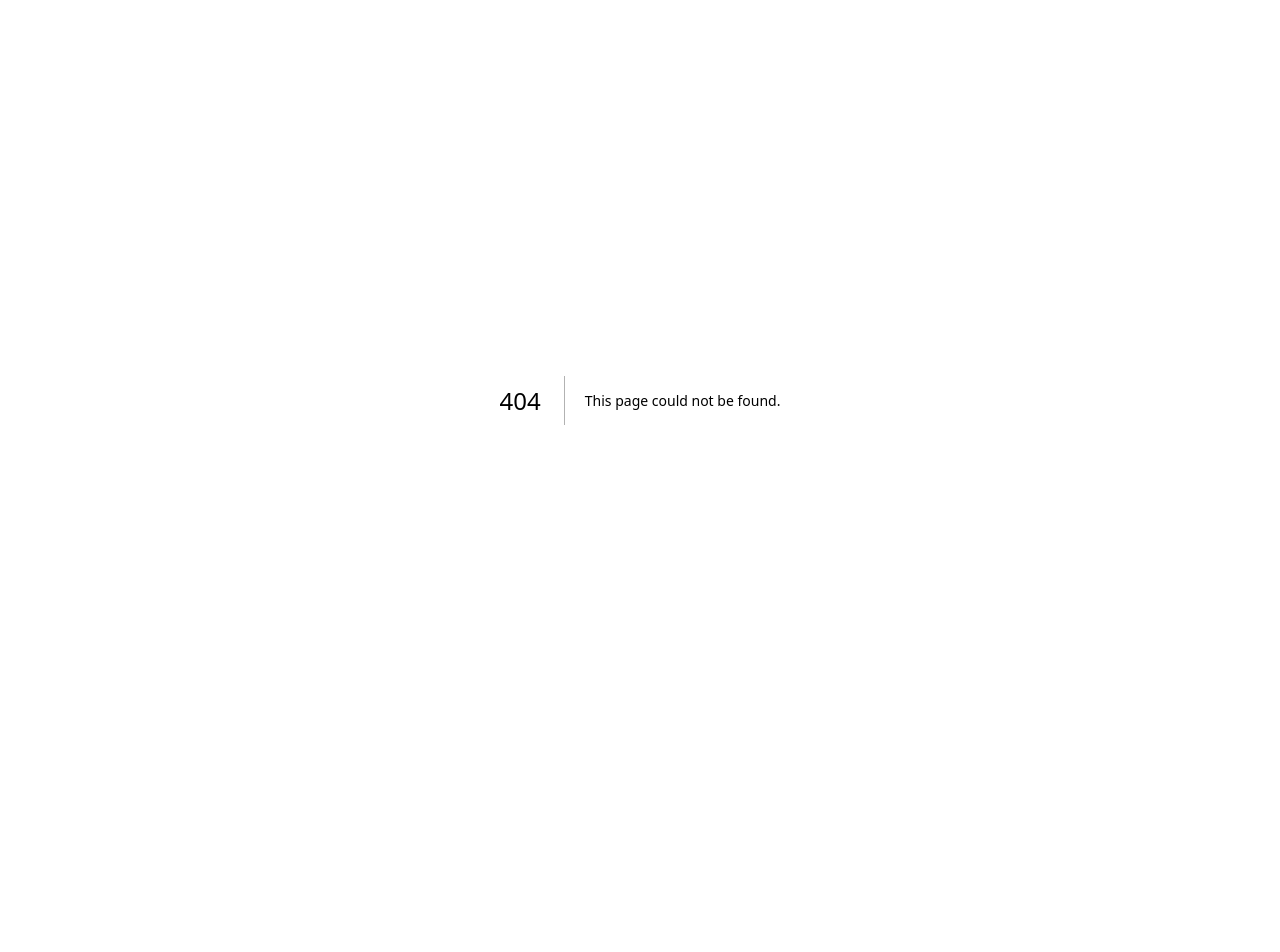
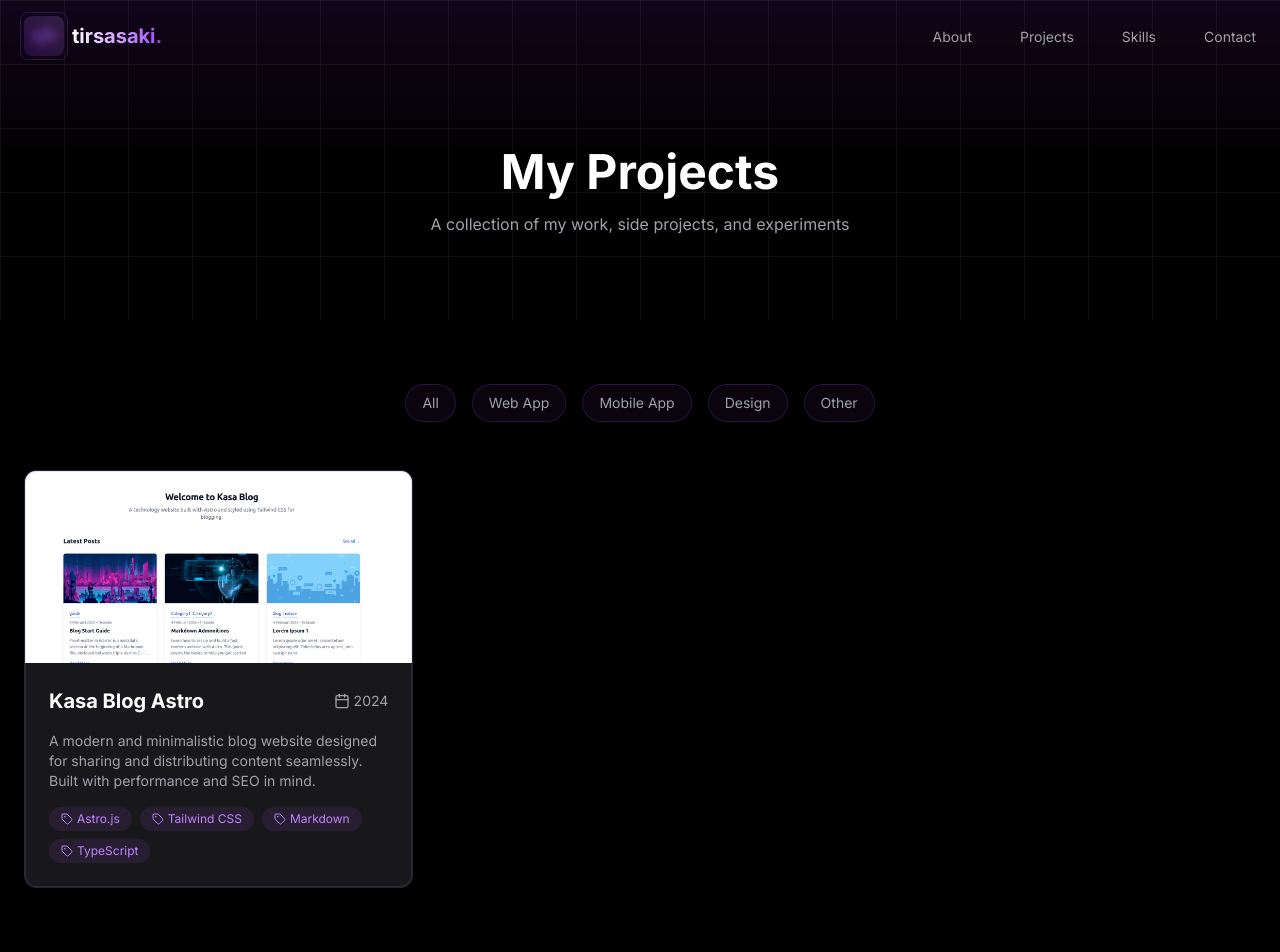
Before and after one commit to tirsasaki/Tirs, a Next.js app: page /projects in a window 1280 px wide. Before the commit this address had no page. Shown: the top 952 px of the page. Before the commit the page ends 800 px from the top, so only its background shows below. Built offline with nearby package versions, Linux system fonts and the light colour scheme.

Commit message:
feat: add Projects page and update navigation links

```diff
--- /dev/null
+++ b/app/projects/page.tsx
@@ -0,0 +1,156 @@
+"use client"
+
+import { motion } from "framer-motion"
+import { Github, ExternalLink, Tag, Calendar } from "lucide-react"
+import Link from "next/link"
+import { Button } from "@/components/ui/button"
+import { Header } from "@/components/header"
+import { Footer } from "@/components/footer"
+
+interface Project {
+  title: string
+  description: string
+  longDescription: string
+  image: string
+  tags: string[]
+  github: string
+  demo: string
+  date: string
+  category: "Web App" | "Mobile App" | "Design" | "Other"
+}
+
+export default function ProjectsPage() {
+  const projects: Project[] = [
+    {
+      title: "Kasa Blog Astro",
+      description: "Modern blog platform built with Astro",
+      longDescription: "A modern and minimalistic blog website designed for sharing and distributing content seamlessly. Built with performance and SEO in mind.",
+      image: "/kasa.png",
+      tags: ["Astro.js", "Tailwind CSS", "Markdown", "TypeScript"],
+      github: "https://github.com/tirsasaki/kasa-blog-astro",
+      demo: "https://kasa-blog.vercel.app/",
+      date: "2024",
+      category: "Web App"
+    },
+    // Add more projects here
+  ]
+
+  const categories = ["All", "Web App", "Mobile App", "Design", "Other"]
+
+  return (
+    <div className="min-h-screen bg-black">
+      <Header />
+
+      {/* Main Content */}
+      <main>
+        {/* Header with parallax effect */}
+        <div className="relative h-[40vh] overflow-hidden pt-16"> {/* Added pt-16 for header spacing */}
+          <div className="absolute inset-0 bg-gradient-to-b from-purple-900/20 via-black to-black" />
+          <div className="absolute inset-0 bg-[linear-gradient(to_right,#4f4f4f2e_1px,transparent_1px),linear-gradient(to_bottom,#4f4f4f2e_1px,transparent_1px)] bg-[size:4rem_4rem]" />
+          <div className="container relative h-full px-4 md:px-6">
+            <div className="flex h-full flex-col items-center justify-center">
+              <motion.h1
+                className="mb-4 text-4xl font-bold text-white md:text-5xl"
+                initial={{ opacity: 0, y: 20 }}
+                animate={{ opacity: 1, y: 0 }}
+                transition={{ duration: 0.5 }}
+              >
+                My Projects
+              </motion.h1>
+              <motion.p
+                className="max-w-2xl text-center text-zinc-400"
+                initial={{ opacity: 0, y: 20 }}
+                animate={{ opacity: 1, y: 0 }}
+                transition={{ duration: 0.5, delay: 0.2 }}
+              >
+                A collection of my work, side projects, and experiments
+              </motion.p>
+            </div>
+          </div>
+        </div>
+
+        {/* Projects Grid */}
+        <div className="container px-4 py-16 md:px-6">
+          {/* Categories Filter */}
+          <div className="mb-12 flex flex-wrap justify-center gap-4">
+            {categories.map((category, index) => (
+              <motion.button
+                key={category}
+                className="rounded-full border border-purple-500/20 bg-purple-500/5 px-4 py-2 text-sm text-zinc-400 transition-all hover:border-purple-500 hover:bg-purple-500/10 hover:text-white"
+                initial={{ opacity: 0, y: 20 }}
+                animate={{ opacity: 1, y: 0 }}
+                transition={{ delay: index * 0.1 }}
+              >
+                {category}
+              </motion.button>
+            ))}
+          </div>
+
+          <div className="grid gap-8 md:grid-cols-2 lg:grid-cols-3">
+            {projects.map((project, index) => (
+              <motion.div
+                key={index}
+                className="group relative rounded-xl bg-zinc-900 border border-zinc-800 overflow-hidden"
+                initial={{ opacity: 0, y: 20 }}
+                animate={{ opacity: 1, y: 0 }}
+                transition={{ delay: index * 0.1 }}
+              >
+                {/* Project Image */}
+                <div className="relative h-48 overflow-hidden">
+                  <div className="absolute inset-0 bg-black/50 opacity-0 transition-opacity group-hover:opacity-100 z-10" />
+                  <img
+                    src={project.image}
+                    alt={project.title}
+                    className="h-full w-full object-cover transition-transform duration-300 group-hover:scale-110"
+                  />
+                  <div className="absolute inset-0 flex items-center justify-center gap-4 opacity-0 transition-opacity group-hover:opacity-100 z-20">
+                    <Link href={project.github} target="_blank" rel="noopener noreferrer">
+                      <Button size="sm" variant="secondary" className="bg-white/10 backdrop-blur-sm">
+                        <Github className="mr-2 h-4 w-4" />
+                        Code
+                      </Button>
+                    </Link>
+                    <Link href={project.demo} target="_blank" rel="noopener noreferrer">
+                      <Button size="sm" variant="secondary" className="bg-white/10 backdrop-blur-sm">
+                        <ExternalLink className="mr-2 h-4 w-4" />
+                        Demo
+                      </Button>
+                    </Link>
+                  </div>
+                </div>
+
+                {/* Project Info */}
+                <div className="p-6">
+                  <div className="mb-4 flex items-center justify-between">
+                    <h3 className="text-xl font-bold text-white">{project.title}</h3>
+                    <div className="flex items-center text-sm text-zinc-400">
+                      <Calendar className="mr-1 h-4 w-4" />
+                      {project.date}
+                    </div>
+                  </div>
+                  <p className="mb-4 text-sm text-zinc-400">{project.longDescription}</p>
+                  <div className="flex flex-wrap gap-2">
+                    {project.tags.map((tag, tagIndex) => (
+                      <div
+                        key={tagIndex}
+                        className="flex items-center rounded-full bg-purple-500/10 px-3 py-1 text-xs text-purple-400"
+                      >
+                        <Tag className="mr-1 h-3 w-3" />
+                        {tag}
+                      </div>
+                    ))}
+                  </div>
+                </div>
+
+                {/* Hover Border Effect */}
+                <div className="absolute inset-0 rounded-xl ring-1 ring-inset ring-purple-500/20 transition-all group-hover:ring-purple-500/40" />
+              </motion.div>
+            ))}
+          </div>
+        </div>
+      </main>
+
+      <Footer />
+    </div>
+  )
+}
--- a/components/header.tsx
+++ b/components/header.tsx
@@ -36,7 +36,7 @@ export function Header() {
 
   const navItems = [
     { href: "#about", label: "About" },
-    { href: "#projects", label: "Projects" },
+    { href: "#projects", label: "Projects" }, // Updated this line
     { href: "#skills", label: "Skills" },
     { href: "#contact", label: "Contact" },
   ]
--- a/components/hero.tsx
+++ b/components/hero.tsx
@@ -5,12 +5,13 @@ import { motion } from "framer-motion"
 import { ArrowRight, Github, Copy, Check } from "lucide-react"
 import { Button } from "@/components/ui/button"
 import toast from 'react-hot-toast'
+import Link from "next/link" // Add this import
 
 export function Hero() {
   const [text, setText] = useState('')
   const [copied, setCopied] = useState(false)
   const fullText = "Creative Developer & Writter"
-  const githubUrl = "https://github.com/Tirsasaki"
+  const githubUrl = "https://github.com/tirsasaki"
 
   useEffect(() => {
     let currentIndex = 0
@@ -102,10 +103,13 @@ export function Hero() {
             animate={{ opacity: 1, y: 0 }}
             transition={{ delay: 1.5 }}
           >
-            <Button size="lg" className="group w-full bg-purple-600 text-white hover:bg-purple-700 sm:w-auto">
-              View Projects
-              <ArrowRight className="ml-2 h-4 w-4 transition-transform group-hover:translate-x-1" />
-            </Button>
+            <Link href="/projects">
+              <Button size="lg" className="group w-full bg-purple-600 text-white hover:bg-purple-700 sm:w-auto">
+                View Projects
+                <ArrowRight className="ml-2 h-4 w-4 transition-transform group-hover:translate-x-1" />
+              </Button>
+            </Link>
+
             <Button
               size="lg"
               variant="outline"
```
